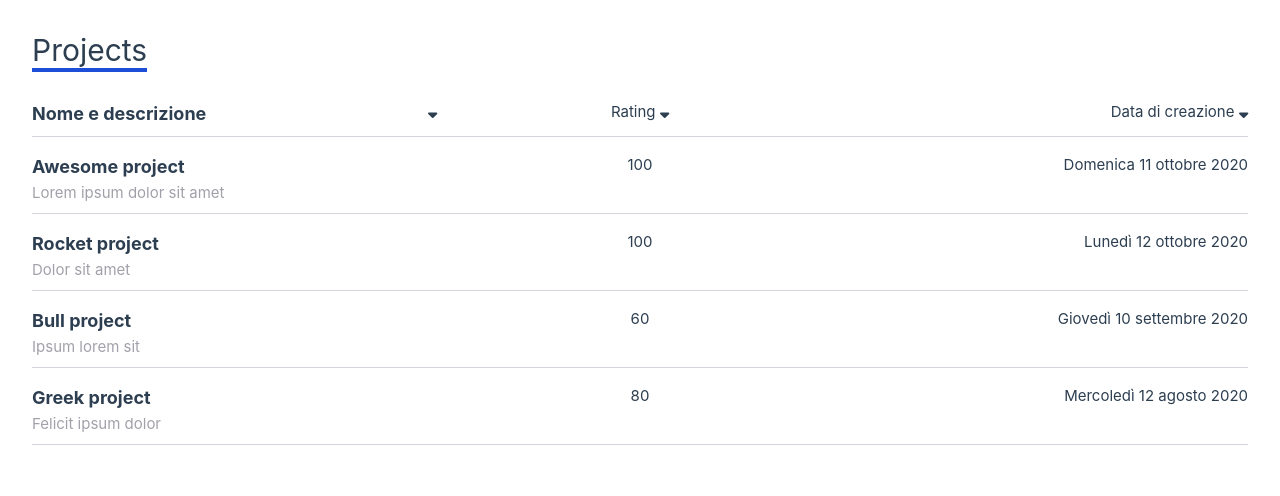
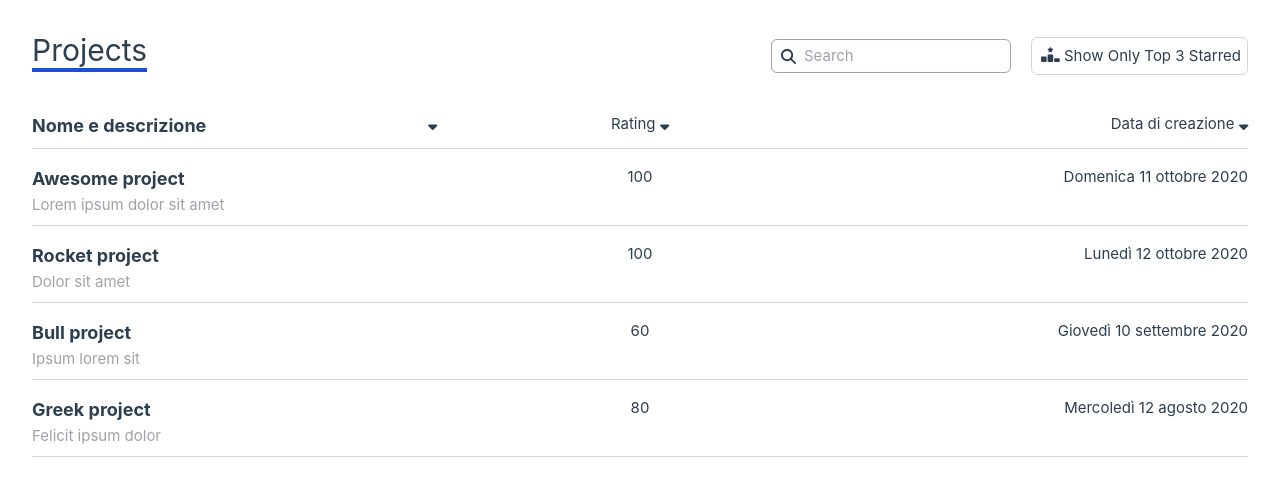
Before and after one commit to aminta/frontend_mid, a Vue app: page / in a window 1280 px wide. Shown: the top 496 px of the page. Built offline with nearby package versions, Linux system fonts and the light colour scheme.

Commit message:
feat: added filters

```diff
--- a/src/App.vue
+++ b/src/App.vue
@@ -1,5 +1,6 @@
 <script setup>
 import { useProjectsStore } from "@/stores/projects.js";
+import FilterBar from "./components/filters/FilterBar.vue";
 import ProjectList from "./components/ProjectList.vue";
 
 let store = useProjectsStore();
@@ -7,8 +8,9 @@ store.fill();
 </script>
 
 <template>
-  <header class="mb-8">
+  <header class="mb-8 flex items-center justify-between">
     <h1 class="text-3xl mb-2 border-b-4 border-blue-700 inline">Projects</h1>
+    <FilterBar />
   </header>
 
   <main>
--- a/src/components/ColumnSort.vue
+++ b/src/components/ColumnSort.vue
@@ -1,5 +1,5 @@
 <script setup>
-import { ref, reactive, watch } from "vue";
+import { ref, computed, watch } from "vue";
 import { useProjectsStore } from "@/stores/projects.js";
 let store = useProjectsStore();
 
@@ -7,12 +7,13 @@ let props = defineProps({
   field: String,
 });
 let isAsc = ref(false);
-let iconClasses = () =>
+let iconClasses = computed(() =>
   [
     "fa-solid",
     isAsc.value ? "fa-sort-up" : "",
     !isAsc.value ? "fa-sort-down" : "",
-  ].join(" ");
+  ].join(" ")
+);
 
 const toggleSortOrder = () => {
   isAsc.value = !isAsc.value;
@@ -27,7 +28,7 @@ watch(isAsc, (val) => {
 
 <template>
   <i>
-    <font-awesome-icon @click="toggleSortOrder" :icon="iconClasses()" />
+    <font-awesome-icon @click="toggleSortOrder" :icon="iconClasses" />
   </i>
 </template>
 
--- a/src/components/ProjectHeader.vue
+++ b/src/components/ProjectHeader.vue
@@ -4,10 +4,10 @@ import ProjectItem from "./ProjectItem.vue";
 
 <template>
   <ProjectItem
-    isHeader
+    is-Header
     :name="`Nome e descrizione`"
     :stars="`Rating`"
-    :createdAt="`Data di creazione`"
+    :created-at="`Data di creazione`"
   />
 </template>
 
--- a/src/components/ProjectItem.vue
+++ b/src/components/ProjectItem.vue
@@ -5,7 +5,7 @@ import { formatDate } from "@/utilities/formatters.js";
 let props = defineProps({
   name: String,
   description: String,
-  createdAt: String,
+  "created-at": String,
   stars: Number,
   isHeader: Boolean,
 });
--- a/src/components/ProjectList.vue
+++ b/src/components/ProjectList.vue
@@ -16,7 +16,7 @@ let store = useProjectsStore();
         :key="nanoid()"
         :name="project.name"
         :description="project.description"
-        :createdAt="project.createdAt"
+        :created-at="project.createdAt"
         :stars="project.stars"
       />
     </ul>
--- /dev/null
+++ b/src/components/filters/FilterBar.vue
@@ -0,0 +1,13 @@
+<script setup>
+import FilterButton from "./FilterButton.vue";
+import FilterSearch from "./FilterSearch.vue";
+</script>
+
+<template>
+  <div class="flex gap-5 items-center">
+    <FilterSearch />
+    <FilterButton />
+  </div>
+</template>
+
+<style lang="scss" scoped></style>
--- /dev/null
+++ b/src/components/filters/FilterButton.vue
@@ -0,0 +1,36 @@
+<script setup>
+import { computed, ref, watch } from "vue";
+import { useProjectsStore } from "@/stores/projects.js";
+
+let store = useProjectsStore();
+let isPressed = ref(false);
+
+let toggleButton = () => (isPressed.value = !isPressed.value);
+
+watch(isPressed, (value) => {
+  store.setShowOnlyTopThreProjects(value);
+});
+
+const classes = computed(() => ({
+  "border border border-gray-300 rounded-md pl-8 p-1.5 hover:bg-gray-300": true,
+  "bg-gray-300": isPressed.value,
+}));
+const iconClasses = computed(() => [
+  "fa-solid",
+  !isPressed.value ? "fa-ranking-star" : "fa-circle-xmark",
+]);
+</script>
+
+<template>
+  <div class="relative cursor-pointer" @click="toggleButton">
+    <font-awesome-icon
+      :icon="iconClasses"
+      class="absolute absolute left-[10px] z-10 top-[10px]"
+    />
+    <button :class="classes">
+      {{ isPressed ? "Show all" : "Show Only Top 3 Starred" }}
+    </button>
+  </div>
+</template>
+
+<style lang="scss" scoped></style>
--- /dev/null
+++ b/src/components/filters/FilterSearch.vue
@@ -0,0 +1,32 @@
+<script setup>
+import { useProjectsStore } from "@/stores/projects.js";
+
+let store = useProjectsStore();
+</script>
+<template>
+  <div class="relative max-input-width">
+    <font-awesome-icon
+      icon="fa-solid fa-magnifying-glass"
+      class="absolute left-[10px] z-10 top-[10px]"
+    />
+    <input
+      class="w-full border border-gray-400 rounded-md px-8 py-1"
+      type="text"
+      name="search"
+      placeholder="Search"
+      v-model="store.searchString"
+    />
+    <font-awesome-icon
+      v-show="store.searchString"
+      icon="fa-solid fa-xmark"
+      class="absolute right-[10px] z-10 top-[10px] cursor-pointer"
+      @click="store.searchString = ''"
+    />
+  </div>
+</template>
+
+<style scoped>
+.max-input-width {
+  max-width: 15rem;
+}
+</style>
--- a/src/main.js
+++ b/src/main.js
@@ -10,10 +10,24 @@ import { library } from "@fortawesome/fontawesome-svg-core";
 import { FontAwesomeIcon } from "@fortawesome/vue-fontawesome";
 
 /* import specific icons */
-import { faSortDown, faSortUp } from "@fortawesome/free-solid-svg-icons";
+import {
+  faSortDown,
+  faSortUp,
+  faMagnifyingGlass,
+  faRankingStar,
+  faCircleXmark,
+  faXmark,
+} from "@fortawesome/free-solid-svg-icons";
 
 /* add icons to the library */
-library.add(faSortDown, faSortUp);
+library.add(
+  faSortDown,
+  faSortUp,
+  faMagnifyingGlass,
+  faRankingStar,
+  faCircleXmark,
+  faXmark
+);
 
 const app = createApp(App);
 
--- a/src/stores/projects.js
+++ b/src/stores/projects.js
@@ -1,11 +1,14 @@
 import { defineStore } from "pinia";
 import { sorter } from "@/utilities/sorters";
+import { isTop } from "../utilities/filters";
 
 export const useProjectsStore = defineStore("projects", {
   state: () => ({
     projects: [],
     sortOrder: "",
     sortBy: "",
+    searchString: "",
+    showOnlyTopThree: false,
   }),
   actions: {
     async fill() {
@@ -18,15 +21,33 @@ export const useProjectsStore = defineStore("projects", {
     setSortBy(sortBy) {
       this.sortBy = sortBy;
     },
+    setShowOnlyTopThreProjects(bool) {
+      this.showOnlyTopThree = bool;
+    },
   },
   getters: {
     projectsSorted() {
       if (!this.sortBy) {
-        return this.projects;
+        return this.projectsFiltered;
       }
-      return this.projects.sort((a, b) =>
+
+      // Be careful with reverse() and sort() in a computed property! These two methods will mutate the original array, which should be avoided in computed getters. Create a copy of the original array before calling these methods
+      return [...this.projectsFiltered].sort((a, b) =>
         sorter(a, b, this.sortBy, this.sortOrder)
       );
     },
+    projectsFiltered() {
+      if (!this.searchString && !this.showOnlyTopThree) {
+        return this.projects;
+      }
+      return this.projects.filter((project) => {
+        const searchStringIsFound = project.name
+          .toLowerCase()
+          .includes(this.searchString.toLowerCase());
+        const isTopThree = isTop(3, [...this.projects], "stars", project.stars);
+
+        return this.showOnlyTopThree ? isTopThree : searchStringIsFound;
+      });
+    },
   },
 });
--- /dev/null
+++ b/src/utilities/filters.js
@@ -0,0 +1,8 @@
+export function isTop(number, array, field, value) {
+  const result = array
+    .sort((a, b) => b[field] - a[field])
+    .filter((el, i) => i <= number - 1)
+    .map((el) => el[field]);
+
+  return result.includes(value);
+}
```
